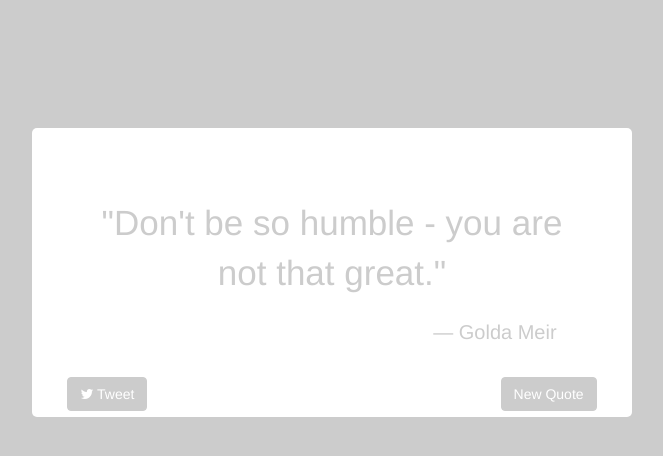
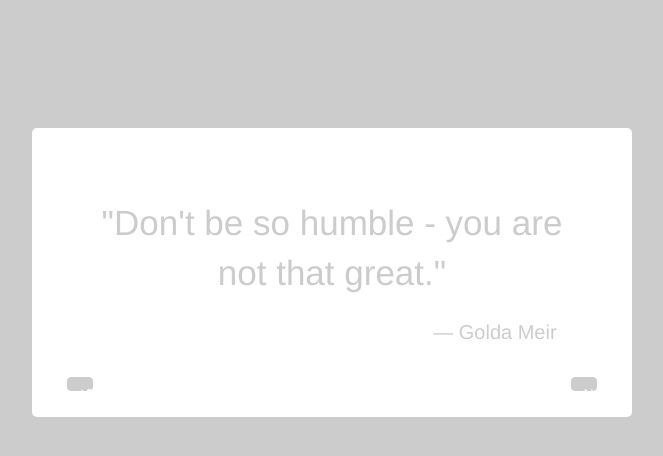
Before and after one commit to millerjay1985/gh-pages-test, a plain HTML site: page index.html in a window 1280 px wide. Shown: the whole page, without its empty margins (308-971 px from the left). Drawn offline with nearby package versions, Linux system fonts and the light colour scheme.

Commit message:
Update screen.css

```diff
--- a/stylesheets/screen.css
+++ b/stylesheets/screen.css
@@ -61,4 +61,6 @@ blockquote footer {
 .btn-default {
   color: #fff !important;
   background-color: #ccc !important;
+  height: 10px;
+  width: 15px;
 }
```
